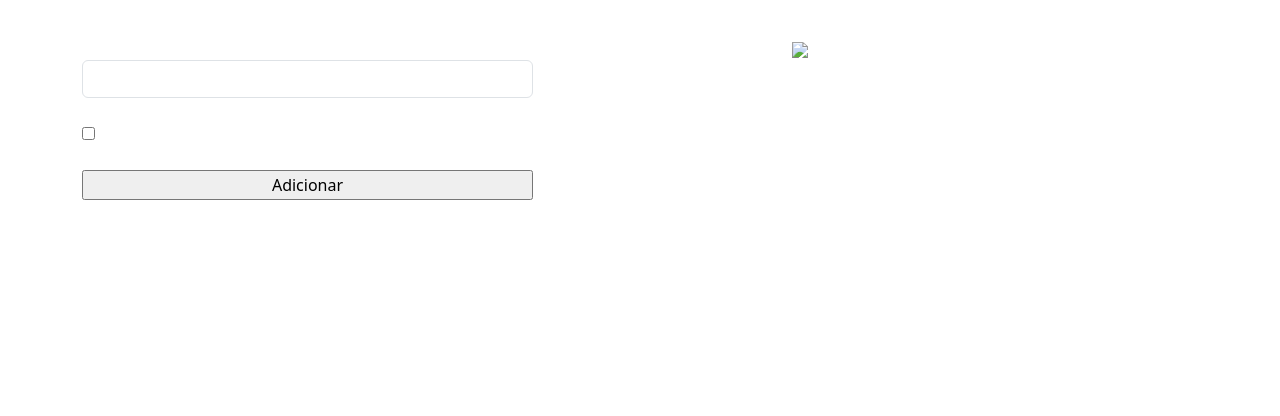
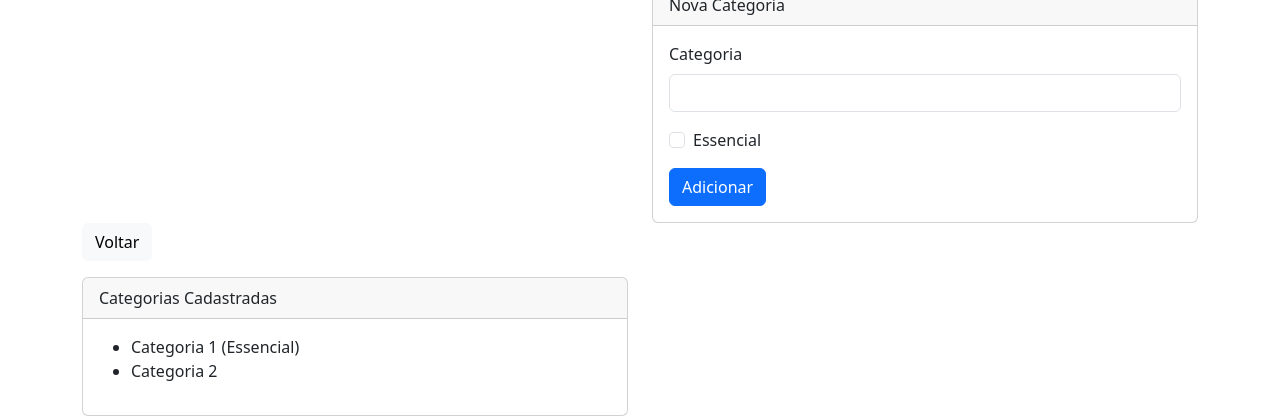
Before and after one commit to ricardoramospereira/FINASS, a Django app: template financial/templates/financial/manage_financial.html in a window 1280 px wide. Shown: the part 593-1009 px from the top of the page. Before the commit the page ends 793 px from the top, so only its background shows below. Run offline with Django 4.2, Linux system fonts and the light colour scheme; the template is opened without the code that fills it, so the values that code supplies are empty.

Commit message:
template_manage_finantial

```diff
--- a/base_templates/financial/base_finantial.html
+++ b/base_templates/financial/base_finantial.html
@@ -5,7 +5,7 @@
     <meta name="viewport" content="width=device-width, initial-scale=1">
 
     <title>{% block 'title' %}{% endblock %}</title>
-    <link href="https://cdn.jsdelivr.net/npm/bootstrap@5.3.0-alpha1/dist/css/bootstrap.min.css" rel="stylesheet">
+    <link href="https://cdn.jsdelivr.net/npm/bootstrap@5.3.0/dist/css/bootstrap.min.css" rel="stylesheet">
     <link rel="stylesheet" href="https://cdnjs.cloudflare.com/ajax/libs/font-awesome/6.4.2/css/all.min.css" integrity="sha512-z3gLpd7yknf1YoNbCzqRKc4qyor8gaKU1qmn+CShxbuBusANI9QpRohGBreCFkKxLhei6S9CQXFEbbKuqLg0DA==" crossorigin="anonymous" referrerpolicy="no-referrer" />
     {% block 'head' %}{% endblock %}
 
--- a/base_templates/global/base.html
+++ b/base_templates/global/base.html
@@ -9,7 +9,7 @@
     <link rel="stylesheet" href="https://cdnjs.cloudflare.com/ajax/libs/font-awesome/6.4.2/css/all.min.css" integrity="sha512-z3gLpd7yknf1YoNbCzqRKc4qyor8gaKU1qmn+CShxbuBusANI9QpRohGBreCFkKxLhei6S9CQXFEbbKuqLg0DA==" crossorigin="anonymous" referrerpolicy="no-referrer" />
 
     <!--bootstrap-->
-    <link href="https://cdn.jsdelivr.net/npm/bootstrap@5.0.2/dist/css/bootstrap.min.css" rel="stylesheet" integrity="sha384-EVSTQN3/azprG1Anm3QDgpJLIm9Nao0Yz1ztcQTwFspd3yD65VohhpuuCOmLASjC" crossorigin="anonymous">
+    <link href="https://cdn.jsdelivr.net/npm/bootstrap@5.3.0/dist/css/bootstrap.min.css" rel="stylesheet">
     {% block 'head' %} {% endblock %}
     <title>{% block 'title' %} {% endblock %}</title>
 </head>
--- a/financial/templates/financial/manage_financial.html
+++ b/financial/templates/financial/manage_financial.html
@@ -8,101 +8,101 @@
 {% endblock %}
 
 {% block 'context' %}
-<br>
-<br>
-<div class="container">
-    <div class="row">
-        <div class="col-md-5">
-            <p class="fonte-destaque">Suas contas</p>
-            <hr>
+<body>
+    <div class="container mt-5">
+        <div class="row">
+            <div class="col-md-6">
+                <div class="card">
+                    <div class="card-header">
+                        Suas Contas
+                    </div>
+                    <div class="card-body">
+                        <!-- List of accounts from database -->
+                        <div class="account">
+                            <h5>Nome do Banco: Banco A</h5>
+                            <p>Saldo: R$ 1000.00</p>
+                        </div>
+                        <div class="account">
+                            <h5>Nome do Banco: Banco B</h5>
+                            <p>Saldo: R$ 1500.00</p>
+                        </div>
+                        <!-- Total balance -->
+                        <p>Total: R$ 2500.00</p>
+                    </div>
+                </div>
+            </div>
+            <div class="col-md-6">
+                <div class="card">
+                    <div class="card-header">
+                        Nova Conta
+                    </div>
+                    <div class="card-body">
+                        <form>
+                            <div class="mb-3">
+                                <label for="bankSelect" class="form-label">Banco</label>
+                                <select class="form-select" id="bankSelect">
+                                    <!-- Options loaded from database -->
+                                    <option value="banco_a">Banco A</option>
+                                    <option value="banco_b">Banco B</option>
+                                </select>
+                            </div>
+                            <div class="mb-3">
+                                <label for="typeSelect" class="form-label">Tipo</label>
+                                <select class="form-select" id="typeSelect">
+                                    <option value="type1">Tipo 1</option>
+                                    <option value="type2">Tipo 2</option>
+                                </select>
+                            </div>
+                            <div class="mb-3">
+                                <label for="valueInput" class="form-label">Valor</label>
+                                <input type="text" class="form-control" id="valueInput">
+                            </div>
+                            <div class="mb-3">
+                                <label for="iconInput" class="form-label">Ícone</label>
+                                <input type="text" class="form-control" id="iconInput">
+                            </div>
+                            <button type="submit" class="btn btn-primary">Adicionar</button>
+                        </form>
+                    </div>
+                </div>
+                <div class="card mt-3">
+                    <div class="card-header">
+                        Nova Categoria
+                    </div>
+                    <div class="card-body">
+                        <form>
+                            <div class="mb-3">
+                                <label for="categoryInput" class="form-label">Categoria</label>
+                                <input type="text" class="form-control" id="categoryInput">
+                            </div>
+                            <div class="mb-3 form-check">
+                                <input type="checkbox" class="form-check-input" id="essentialCheck">
+                                <label class="form-check-label" for="essentialCheck">Essencial</label>
+                            </div>
+                            <button type="submit" class="btn btn-primary">Adicionar</button>
+                        </form>
+                    </div>
 
-            <div class="contas">
-
-
-                <div class="lista-contas-main">
-                    <span><img width="10%" src="#">&nbsp&nbspNubank</span>
-
-                    <span class="total-conta positivo ">R$ 1.800,00&nbsp&nbsp&nbsp <a href="#"><img
-                                src="{% static 'perfil/img/exit.png' %}"></a></span>
                 </div>
-                <br>
-
 
             </div>
 
-            <hr>
-            <span class="fonte-destaque">Total:</span>
-            <span class="positivo total-conta font-destaque">R$ 1.800,00</span>
         </div>
-
-        <div class="col-md-2"></div>
-
-        <div class="col-md-5">
-            <p class="fonte-destaque">Nova conta</p>
-
-            <form action="" method="POST">
-                <label>Apelido</label>
-                <input type="text" name="apelido" class="form-control" placeholder="">
-                <br>
-                <label>Banco</label>
-                <select name="banco" class="form-select">
-                    <option value="NU">Nubank</option>
-                </select>
-                <br>
-                <label>Tipo</label>
-                <select name="tipo" class="form-select">
-                    <option value="pf">Pessoa física</option>
-                    <option value="pj">Pessoa jurídica</option>
-                </select>
-                <br>
-                <label>Valor</label>
-                <input type="number" name="valor" class="form-control" placeholder="">
-                <br>
-                <input type="file" placeholder="Ícone" name="icone">
-                <br>
-                <br>
-                <input style="width: 100%" type="submit" class="botao-principal">
-            </form>
-        </div>
-    </div>
-
-    <hr>
-
-    <div class="row">
-        <div class="col-md-5">
-            <span class="fonte-destaque">Nova categoria</span>
-
-            <form action="" method="POST">
-                <label>Categoria</label>
-                <input type="text" name="categoria" class="form-control">
-                <br>
-
-                <input type="checkbox" name="essencial" value="essencial"><label class="positivo">&nbspEssencial</label>
-                <br>
-                <br>
-                <input style="width: 100%" type="submit" class="botao-principal" value="Adicionar">
-            </form>
-        </div>
-
-        <div class="col-md-2">
-        </div>
-
-        <div class="col-md-5">
-            <span class="fonte-destaque">Suas categoria</span>
-            <br>
-            <div class="contas">
-
-
-                <div class="lista-contas-main">
-                    <span>Lazer</span>
-
-                    <span class="total-conta"><a href="#"><img src="#"></a></span>
+        <a href="{% url 'financial_index' %}"><button type="button" class="btn btn-light">Voltar</button></a>
+        <div class="row mt-3">
+            <div class="col-md-6">
+                <div class="card">
+                    <div class="card-header">
+                        Categorias Cadastradas
+                    </div>
+                    <div class="card-body">
+                        <ul>
+                            <li>Categoria 1 (Essencial)</li>
+                            <li>Categoria 2</li>
+                        </ul>
+                    </div>
                 </div>
-                <br>
-
-
             </div>
         </div>
     </div>
-</div>
 {% endblock %}
```
Also changed, not shown: db.sqlite.
